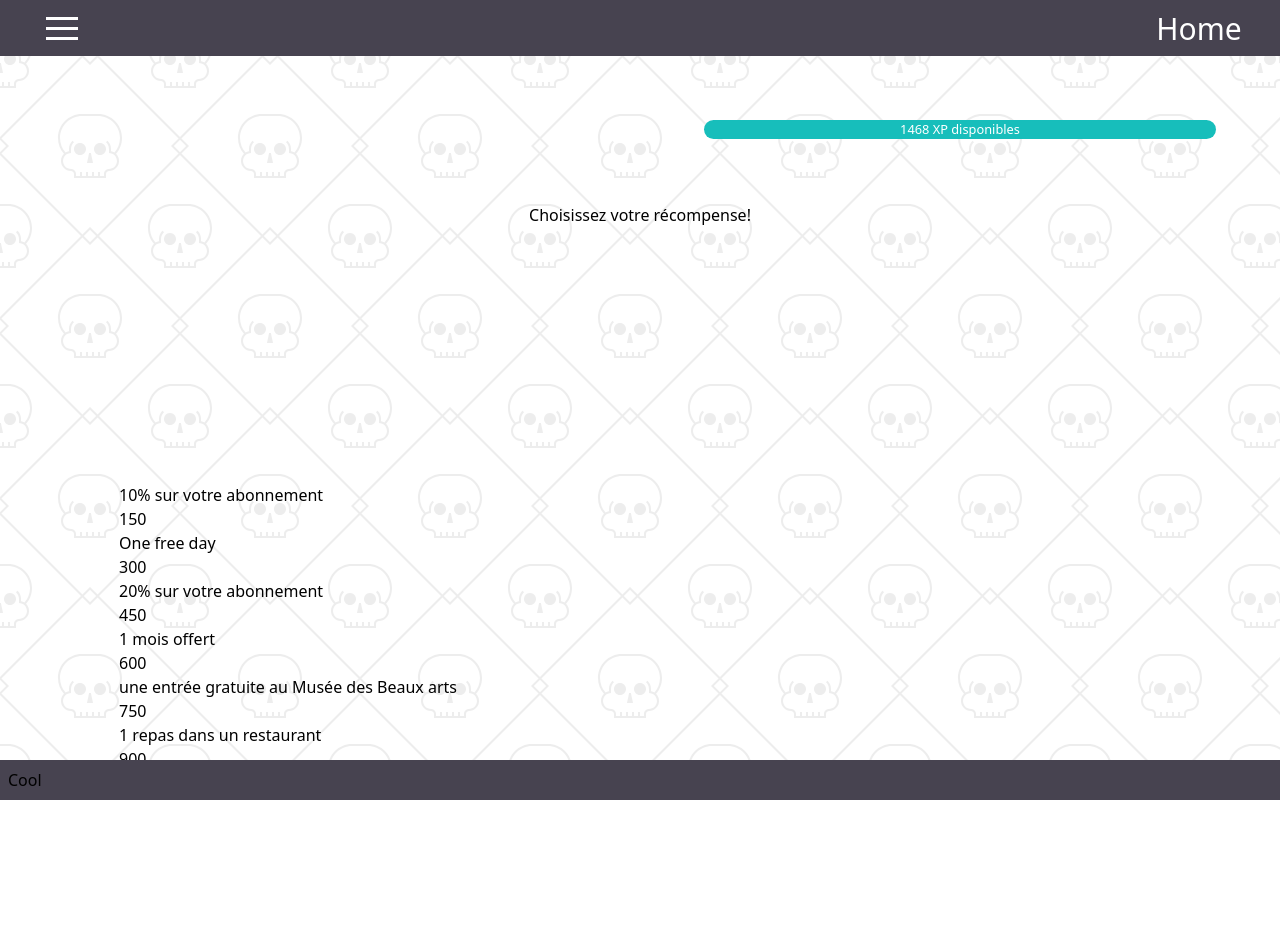
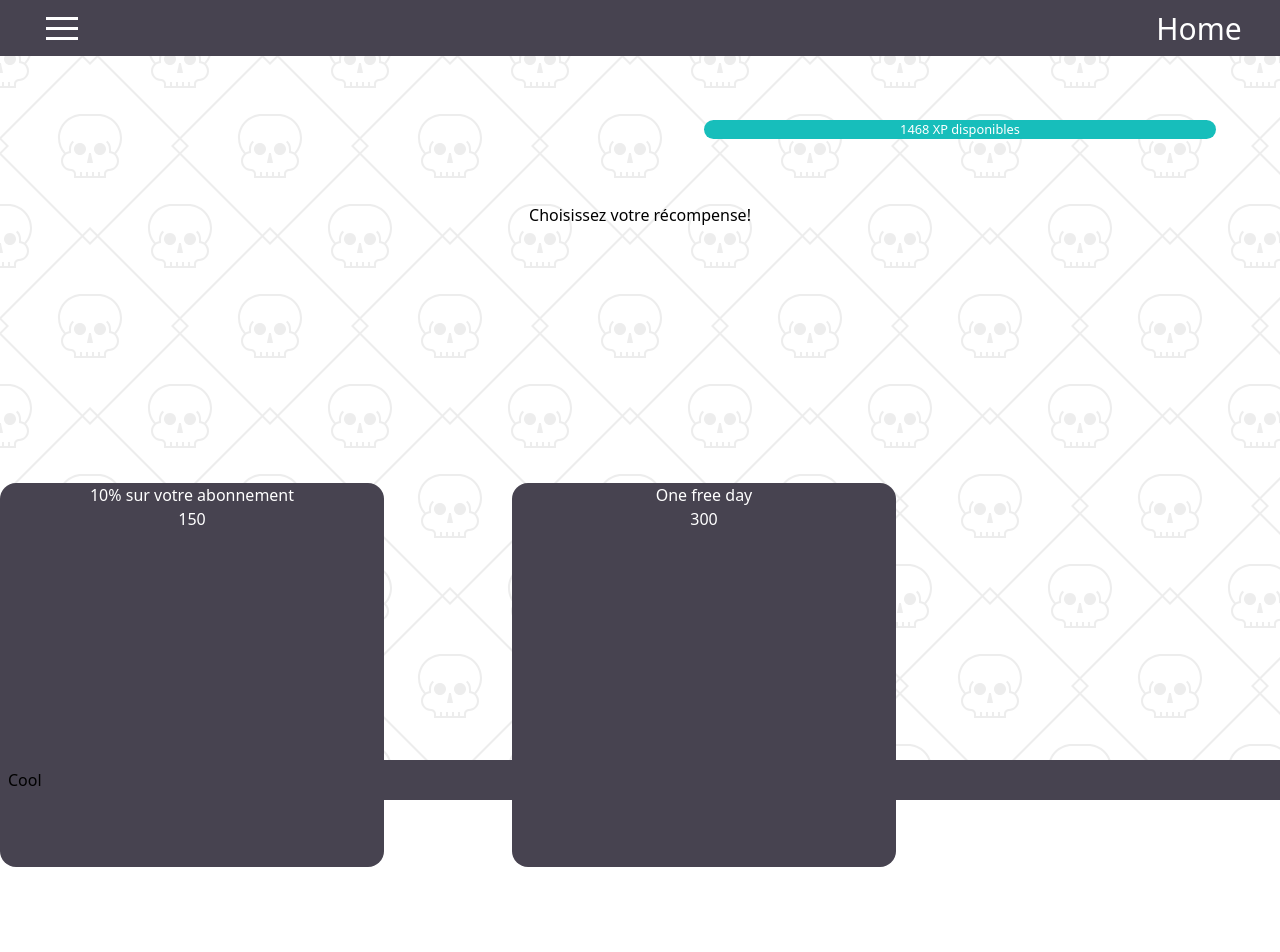
Before and after one commit to teasmade/nts-js-202103-p2-bicloo, a React (Create React App) app: page /shop in a window 1280 px wide. Shown: the top 952 px of the page. Before the commit the page ends 800 px from the top, so only its background shows below. Built offline with nearby package versions, Linux system fonts and the light colour scheme.

Commit message:
add onclick toggle class control to reward element, add accessibilty features to reward div

```diff
--- a/src/components/shop/Reward.jsx
+++ b/src/components/shop/Reward.jsx
@@ -1,17 +1,21 @@
 /* eslint-disable react/destructuring-assignment */
 /* eslint-disable react/prop-types */
-// import React, { useState } from 'react';
+import React, { useState } from 'react';
 import './reward.css';
 
 export default function Reward(props) {
-  // const [ rewardActive ] = useState(false);
+  const [rewardActive, setRewardActive] = useState(false);
 
   return (
-    <>
-      <div>
-        <div>{props.rewardName}</div>
-        <div>{props.price}</div>
-      </div>
-    </>
+    <div
+      className={rewardActive ? 'rewardActive' : 'reward'}
+      onClick={() => setRewardActive(!rewardActive)}
+      onKeyPress={() => setRewardActive(!rewardActive)}
+      role="button"
+      tabIndex={0}
+    >
+      <div>{props.rewardName}</div>
+      <div>{props.price}</div>
+    </div>
   );
 }
--- a/src/components/shop/RewardList.jsx
+++ b/src/components/shop/RewardList.jsx
@@ -1,9 +1,10 @@
 import Reward from './Reward';
 import rewardsData from './rewardsData';
+import './reward.css';
 
 const RewardList = () => {
   return (
-    <div className="RewardList">
+    <div className="rewards">
       {rewardsData.map((reward) => {
         return (
           <Reward
--- a/src/components/shop/reward.css
+++ b/src/components/shop/reward.css
@@ -10,5 +10,15 @@
   background: #474350;
   border-radius: 16px;
   color: white;
-  text-align:center;
+  text-align: center;
 }
+
+.rewardActive {
+  border: 5px solid gold;
+  width: 30vw;
+  height: 30vw;
+  background: #474350;
+  border-radius: 16px;
+  color: white;
+  text-align: center;
+}
```
